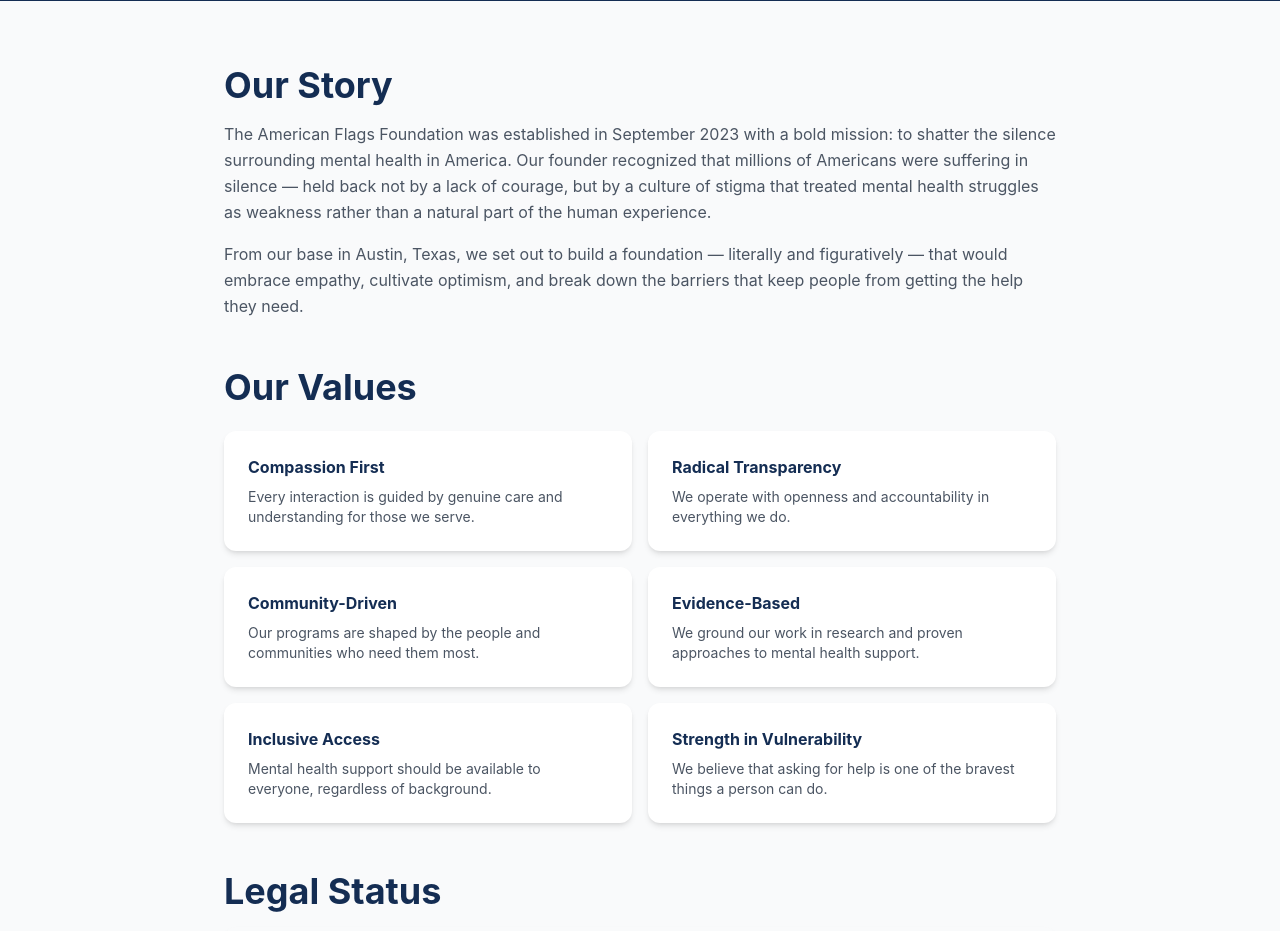
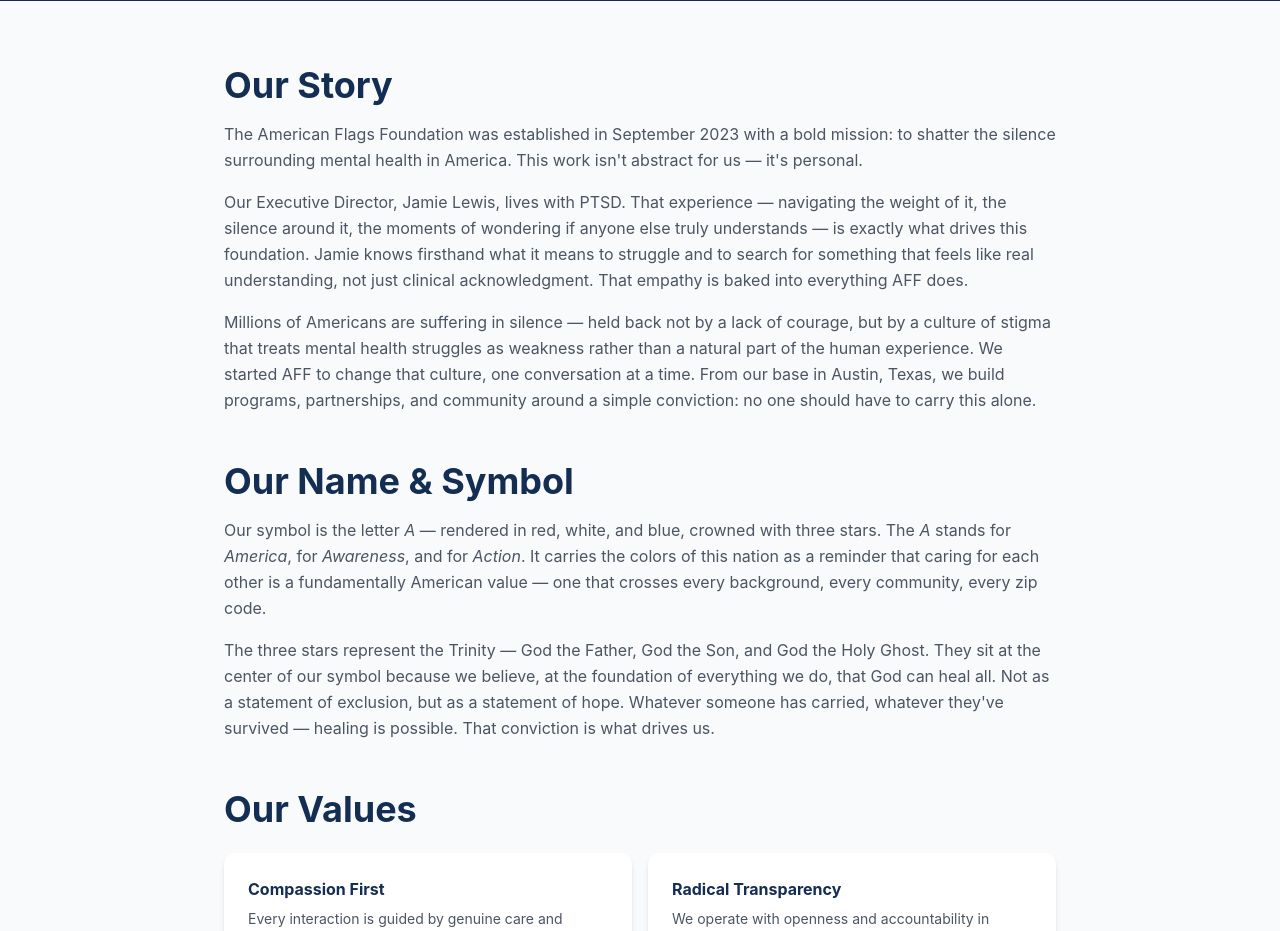
Before and after one commit to AmericanFlagsFoundation/website, a Next.js app: page /about in a window 1280 px wide. Shown: the part 320-1251 px from the top of the page. Built offline with nearby package versions, Linux system fonts and the light colour scheme.

Commit message:
Add Jamie's PTSD story and Trinity symbol meaning to About page and origin blog post

```diff
--- a/src/app/about/page.tsx
+++ b/src/app/about/page.tsx
@@ -26,18 +26,39 @@ export default function AboutPage() {
           <p className="text-gray-600 leading-relaxed">
             The American Flags Foundation was established in September 2023 with
             a bold mission: to shatter the silence surrounding mental health in
-            America. Our founder recognized that millions of
-            Americans were suffering in silence — held back not by a lack of
-            courage, but by a culture of stigma that treated mental health
-            struggles as weakness rather than a natural part of the human
-            experience.
+            America. This work isn&apos;t abstract for us — it&apos;s personal.
           </p>
 
           <p className="mt-4 text-gray-600 leading-relaxed">
-            From our base in Austin, Texas, we set out to build a
-            foundation — literally and figuratively — that would embrace empathy,
-            cultivate optimism, and break down the barriers that keep people from
-            getting the help they need.
+            Our Executive Director, Jamie Lewis, lives with PTSD. That experience — navigating the
+            weight of it, the silence around it, the moments of wondering if anyone else truly
+            understands — is exactly what drives this foundation. Jamie knows firsthand what it
+            means to struggle and to search for something that feels like real understanding, not
+            just clinical acknowledgment. That empathy is baked into everything AFF does.
+          </p>
+
+          <p className="mt-4 text-gray-600 leading-relaxed">
+            Millions of Americans are suffering in silence — held back not by a lack of courage,
+            but by a culture of stigma that treats mental health struggles as weakness rather than
+            a natural part of the human experience. We started AFF to change that culture, one
+            conversation at a time. From our base in Austin, Texas, we build programs, partnerships,
+            and community around a simple conviction: no one should have to carry this alone.
+          </p>
+
+          <h2 className="section-heading mt-12">Our Name &amp; Symbol</h2>
+          <p className="text-gray-600 leading-relaxed">
+            Our symbol is the letter <em>A</em> — rendered in red, white, and blue, crowned with
+            three stars. The <em>A</em> stands for <em>America</em>, for <em>Awareness</em>, and
+            for <em>Action</em>. It carries the colors of this nation as a reminder that caring
+            for each other is a fundamentally American value — one that crosses every background,
+            every community, every zip code.
+          </p>
+          <p className="mt-4 text-gray-600 leading-relaxed">
+            The three stars represent the Trinity — God the Father, God the Son, and God the Holy
+            Ghost. They sit at the center of our symbol because we believe, at the foundation of
+            everything we do, that God can heal all. Not as a statement of exclusion, but as a
+            statement of hope. Whatever someone has carried, whatever they&apos;ve survived — healing
+            is possible. That conviction is what drives us.
           </p>
 
           <h2 className="section-heading mt-12">Our Values</h2>
```
Also changed, not shown: content/posts/2023-09-20-why-we-started-aff.md (+3 -1 lines).
